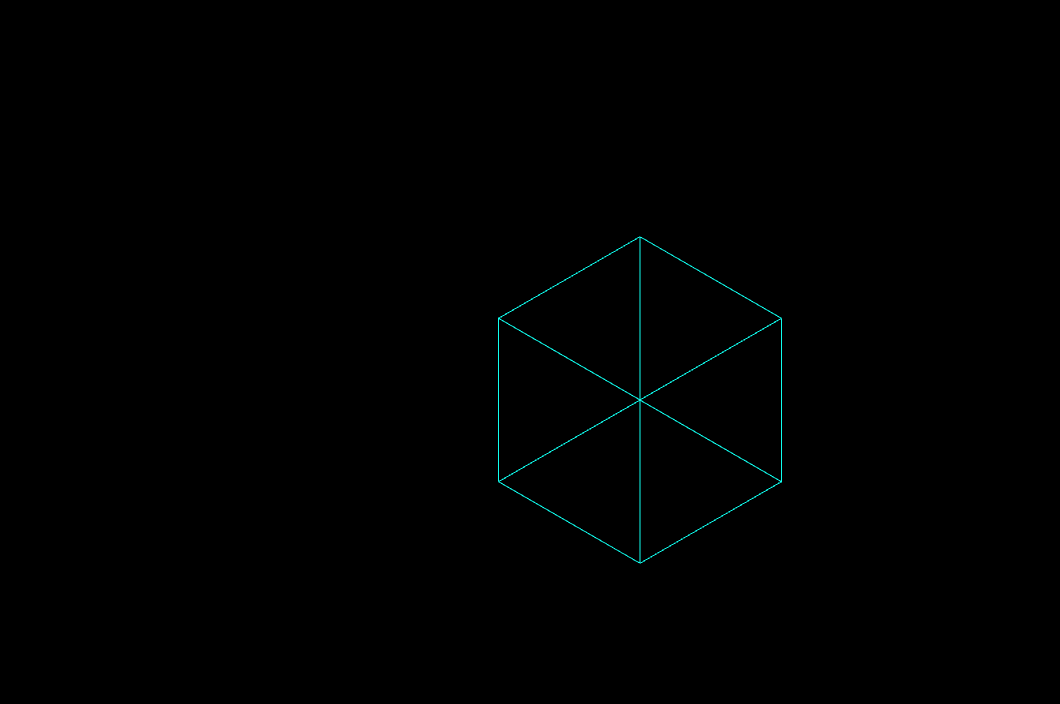
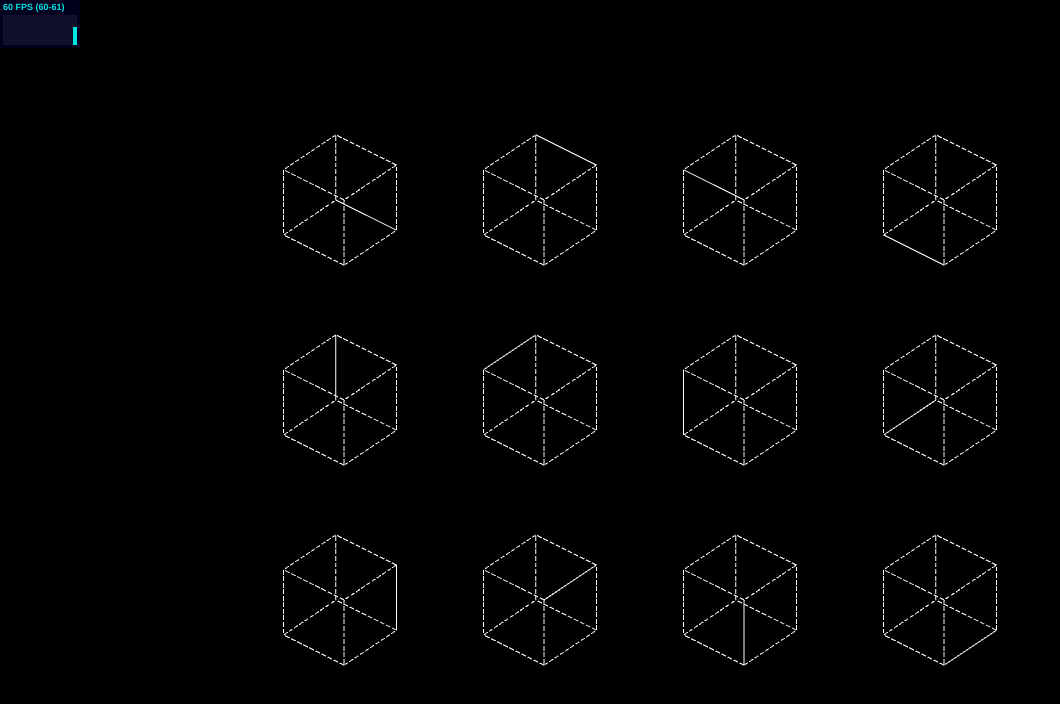
Before and after one commit to xyfeng/box, a plain HTML site: page index.html in a window 1280 px wide. Shown: the whole page, without its empty margins (0-1060 px from the left). Drawn offline with Linux system fonts and the light colour scheme.

Commit message:
add rotating box

```diff
--- a/index.html
+++ b/index.html
@@ -4,7 +4,9 @@
     <link rel="stylesheet" href="css/app.css">
   </head>
   <body>
-    <script src="js/lib/three.min.js"></script>
+    <script src="js/libs/three.min.js"></script>
+    <script src="js/libs/stats.min.js"></script>
+    <script src="js/libs/detector.js"></script>
     <script src="js/app.js"></script>
   </body>
 </html>
--- a/js/app.js
+++ b/js/app.js
@@ -1,76 +1,75 @@
+function line(x1, y1, z1, x2, y2, z2) {
+  var geometry = new THREE.Geometry();
+  geometry.vertices.push(
+    new THREE.Vector3( x1, y1, z1),
+    new THREE.Vector3( x2, y2, z2)
+  );
+  geometry.computeLineDistances();
+  var material = new THREE.LineDashedMaterial({
+    color: 0xffffff,
+    linewidth: 1,
+    dashSize: 6,
+    gapSize: 2
+  });
+  var line = new THREE.Line( geometry, material, THREE.LinePieces);
+  return line;
+}
+
 function cube(size) {
   var h = size * 0.5;
-  var geometry = new THREE.Geometry();
-  geometry.vertices.push(
-    new THREE.Vector3( -h, -h, -h ),
-    new THREE.Vector3( -h, h, -h ),
-
-    new THREE.Vector3( -h, h, -h ),
-    new THREE.Vector3( h, h, -h ),
-
-    new THREE.Vector3( h, h, -h ),
-    new THREE.Vector3( h, -h, -h ),
-
-    new THREE.Vector3( h, -h, -h ),
-    new THREE.Vector3( -h, -h, -h ),
-
-
-    new THREE.Vector3( -h, -h, h ),
-    new THREE.Vector3( -h, h, h ),
-
-    new THREE.Vector3( -h, h, h ),
-    new THREE.Vector3( h, h, h ),
-
-    new THREE.Vector3( h, h, h ),
-    new THREE.Vector3( h, -h, h ),
-
-    new THREE.Vector3( h, -h, h ),
-    new THREE.Vector3( -h, -h, h ),
-
-    new THREE.Vector3( -h, -h, -h ),
-    new THREE.Vector3( -h, -h, h ),
-
-    new THREE.Vector3( -h, h, -h ),
-    new THREE.Vector3( -h, h, h ),
-
-    new THREE.Vector3( h, h, -h ),
-    new THREE.Vector3( h, h, h ),
-
-    new THREE.Vector3( h, -h, -h ),
-    new THREE.Vector3( h, -h, h )
-  );
-  var colors = [];
-  for(var i=0; i<geometry.vertices.length; i++){
-    colors.push(
-      new THREE.Color( 0x0ffff0 )
-    )
-  }
-  geometry.colors = colors;
-  return geometry;
+  var cube = new THREE.Object3D();
+  cube.add( line(-h, -h, -h, -h, h, -h) );
+  cube.add( line(-h, h, -h, h, h, -h) );
+  cube.add( line(h, h, -h, h, -h, -h) );
+  cube.add( line(h, -h, -h, -h, -h, -h) );
+  cube.add( line(-h, -h, h, -h, h, h) );
+  cube.add( line(-h, h, h, h, h, h) );
+  cube.add( line(h, h, h, h, -h, h) );
+  cube.add( line(h, -h, h, -h, -h, h) );
+  cube.add( line(-h, -h, -h, -h, -h, h) );
+  cube.add( line(-h, h, -h, -h, h, h) );
+  cube.add( line(h, h, -h, h, h, h) );
+  cube.add( line(h, -h, -h, h, -h, h) );
+  cube.rotation.x = 0.6152;
+  return cube;
 }
 
-function setGeometryLinesVisible( geometry, array ){
-  for(var i=0; i<geometry.vertices.length; i++){
-    geometry.colors[i] = new THREE.Color( 0x000000 );
+function setLinesVisible( object, array ){
+  for(var i=0; i<object.children.length; i++){
+    object.children[i].material = new THREE.LineDashedMaterial({
+      color: 0xffffff,
+      linewidth: 1,
+      dashSize: 6,
+      gapSize: 2
+    });
   }
   for(var i=0; i<array.length; i++){
-    var index= array[i] * 2;
-    geometry.colors[index] = new THREE.Color( 0x0ffff0 );
-    geometry.colors[index + 1] = new THREE.Color( 0x0ffff0 );
+    var index = array[i];
+    object.children[index].material = new THREE.LineBasicMaterial({
+      color: 0xffffff,
+      linewidth: 4
+    });
   }
 }
 
-var scene, camera, renderer;
+if ( ! Detector.webgl ) {
+  Detector.addGetWebGLMessage();
+}
+var scene, camera, renderer, stats;
 var width = window.innerWidth,
-    height = window.innerHeight;
+height = window.innerHeight;
 var objects = [];
 
 function init(){
+
+  // add stats
+  stats = new Stats();
+  stats.domElement.style.position = 'absolute';
+  stats.domElement.style.top = '0px';
+  document.body.appendChild( stats.domElement );
+
   scene = new THREE.Scene();
-  camera = new THREE.OrthographicCamera( width / - 2, width / 2, height / 2, height / - 2, -500, 1000 );
-  // camera.position.x = 200;
-  // camera.position.y = 100;
-  camera.position.z = 100;
+  camera = new THREE.OrthographicCamera( width / - 2, width / 2, height / 2, height / - 2, -200, 200 );
 
   renderer = new THREE.WebGLRenderer({
     antialias: true
@@ -78,35 +77,29 @@ function init(){
   renderer.setSize(window.innerWidth, window.innerHeight);
   document.body.appendChild(renderer.domElement);
 
-  var material, geometry, mesh;
-
-  geometry = cube(200);
-  // setGeometryLinesVisible( geometry, [8,9,10,11] );
-
-  material = new THREE.LineBasicMaterial ({
-    color: 0xffffff,
-    linewidth: 2,
-    vertexColors: THREE.VertexColors
-  });
-
-  mesh = new THREE.Line(geometry, material, THREE.LinePieces);
-  mesh.rotation.x = 0.6152;
-  mesh.position.z = 0;
-  objects.push(mesh);
-  scene.add(mesh);
+  for( var i=0; i<12; i++ ){
+    var one = cube(80);
+    var x = i % 4;
+    var y = Math.floor(i / 4);
+    one.position.x = (x - 1.5) * 200;
+    one.position.y = (y - 1) * 200;
+    setLinesVisible( one, [i] );
+    objects.push(one);
+    scene.add(one);
+  }
 }
 
 function animate() {
   requestAnimationFrame(animate);
   render();
+  stats.update();
 }
 
 function render() {
   var time = Date.now() * 0.01;
   for(var i = 0; i < objects.length; i ++) {
     var object = objects[ i ];
-    // object.rotation.y = 0.25 * time;
-    object.rotation.y = Math.PI / 4;
+    object.rotation.y = 0.1 * time;
   }
   renderer.render(scene, camera);
 }
--- /dev/null
+++ b/js/libs/detector.js
@@ -0,0 +1,66 @@
+/**
+ * @author alteredq / http://alteredqualia.com/
+ * @author mr.doob / http://mrdoob.com/
+ */
+
+var Detector = {
+
+  canvas: !! window.CanvasRenderingContext2D,
+  webgl: ( function () { try { var canvas = document.createElement( 'canvas' ); return !! window.WebGLRenderingContext && ( canvas.getContext( 'webgl' ) || canvas.getContext( 'experimental-webgl' ) ); } catch( e ) { return false; } } )(),
+  workers: !! window.Worker,
+  fileapi: window.File && window.FileReader && window.FileList && window.Blob,
+
+  getWebGLErrorMessage: function () {
+
+    var element = document.createElement( 'div' );
+    element.id = 'webgl-error-message';
+    element.style.fontFamily = 'monospace';
+    element.style.fontSize = '13px';
+    element.style.fontWeight = 'normal';
+    element.style.textAlign = 'center';
+    element.style.background = '#fff';
+    element.style.color = '#000';
+    element.style.padding = '1.5em';
+    element.style.width = '400px';
+    element.style.margin = '5em auto 0';
+
+    if ( ! this.webgl ) {
+
+      element.innerHTML = window.WebGLRenderingContext ? [
+        'Your graphics card does not seem to support <a href="http://khronos.org/webgl/wiki/Getting_a_WebGL_Implementation" style="color:#000">WebGL</a>.<br />',
+        'Find out how to get it <a href="http://get.webgl.org/" style="color:#000">here</a>.'
+      ].join( '\n' ) : [
+        'Your browser does not seem to support <a href="http://khronos.org/webgl/wiki/Getting_a_WebGL_Implementation" style="color:#000">WebGL</a>.<br/>',
+        'Find out how to get it <a href="http://get.webgl.org/" style="color:#000">here</a>.'
+      ].join( '\n' );
+
+    }
+
+    return element;
+
+  },
+
+  addGetWebGLMessage: function ( parameters ) {
+
+    var parent, id, element;
+
+    parameters = parameters || {};
+
+    parent = parameters.parent !== undefined ? parameters.parent : document.body;
+    id = parameters.id !== undefined ? parameters.id : 'oldie';
+
+    element = Detector.getWebGLErrorMessage();
+    element.id = id;
+
+    parent.appendChild( element );
+
+  }
+
+};
+
+// browserify support
+if ( typeof module === 'object' ) {
+
+  module.exports = Detector;
+
+}
--- /dev/null
+++ b/js/libs/stats.min.js
@@ -0,0 +1,6 @@
+// stats.js - http://github.com/mrdoob/stats.js
+var Stats=function(){var l=Date.now(),m=l,g=0,n=Infinity,o=0,h=0,p=Infinity,q=0,r=0,s=0,f=document.createElement("div");f.id="stats";f.addEventListener("mousedown",function(b){b.preventDefault();t(++s%2)},!1);f.style.cssText="width:80px;opacity:0.9;cursor:pointer";var a=document.createElement("div");a.id="fps";a.style.cssText="padding:0 0 3px 3px;text-align:left;background-color:#002";f.appendChild(a);var i=document.createElement("div");i.id="fpsText";i.style.cssText="color:#0ff;font-family:Helvetica,Arial,sans-serif;font-size:9px;font-weight:bold;line-height:15px";
+i.innerHTML="FPS";a.appendChild(i);var c=document.createElement("div");c.id="fpsGraph";c.style.cssText="position:relative;width:74px;height:30px;background-color:#0ff";for(a.appendChild(c);74>c.children.length;){var j=document.createElement("span");j.style.cssText="width:1px;height:30px;float:left;background-color:#113";c.appendChild(j)}var d=document.createElement("div");d.id="ms";d.style.cssText="padding:0 0 3px 3px;text-align:left;background-color:#020;display:none";f.appendChild(d);var k=document.createElement("div");
+k.id="msText";k.style.cssText="color:#0f0;font-family:Helvetica,Arial,sans-serif;font-size:9px;font-weight:bold;line-height:15px";k.innerHTML="MS";d.appendChild(k);var e=document.createElement("div");e.id="msGraph";e.style.cssText="position:relative;width:74px;height:30px;background-color:#0f0";for(d.appendChild(e);74>e.children.length;)j=document.createElement("span"),j.style.cssText="width:1px;height:30px;float:left;background-color:#131",e.appendChild(j);var t=function(b){s=b;switch(s){case 0:a.style.display=
+"block";d.style.display="none";break;case 1:a.style.display="none",d.style.display="block"}};return{REVISION:11,domElement:f,setMode:t,begin:function(){l=Date.now()},end:function(){var b=Date.now();g=b-l;n=Math.min(n,g);o=Math.max(o,g);k.textContent=g+" MS ("+n+"-"+o+")";var a=Math.min(30,30-30*(g/200));e.appendChild(e.firstChild).style.height=a+"px";r++;b>m+1E3&&(h=Math.round(1E3*r/(b-m)),p=Math.min(p,h),q=Math.max(q,h),i.textContent=h+" FPS ("+p+"-"+q+")",a=Math.min(30,30-30*(h/100)),c.appendChild(c.firstChild).style.height=
+a+"px",m=b,r=0);return b},update:function(){l=this.end()}}};
```
Also changed, not shown: js/libs/three.min.js (renamed from js/lib/three.min.js).
